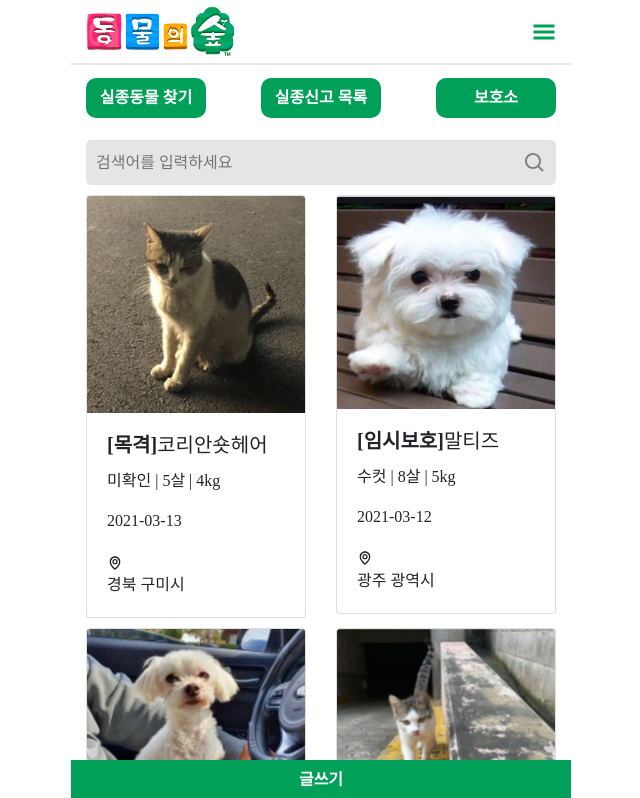
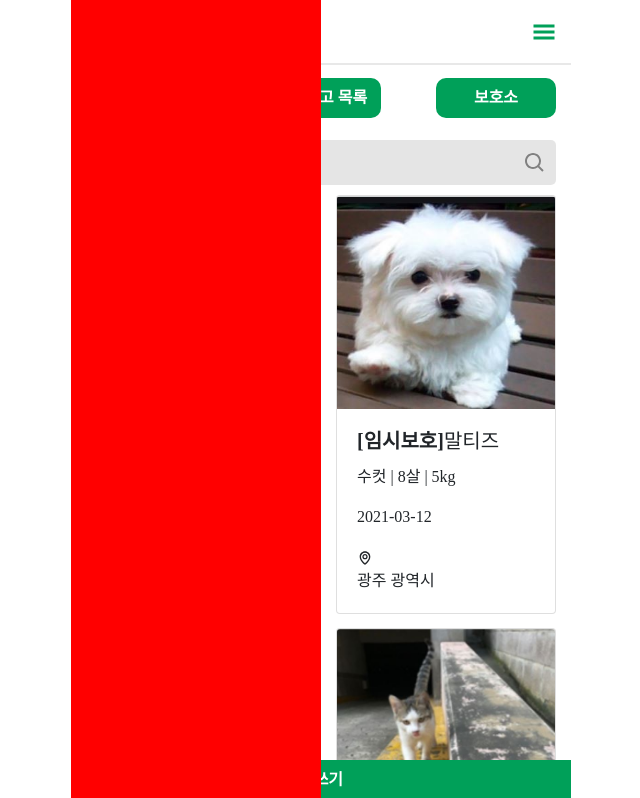
Before and after one commit to imdaxsz/missing-animal-project, a React (Create React App) app in the folder front-end/: page / in a window 1280 px wide. Shown: the top 798 px of the page, without its empty margins (319-959 px from the left). Built offline with nearby package versions, Linux system fonts and the light colour scheme; a web font is replaced by a local one.

Commit message:
사이드바 제작중..

```diff
--- a/front-end/src/App.js
+++ b/front-end/src/App.js
@@ -6,7 +6,6 @@ import MainMenu from "./components/MainMenu/MainMenuContainer";
 import WriteButton from "./components/WriteButton/WriteButtonContainer";
 import { createGlobalStyle } from "styled-components";
 import {Link, Route, Switch} from 'react-router-dom'
-
 const GlobalStyle = createGlobalStyle`
   body{
     max-width:500px;
@@ -37,7 +36,6 @@ function App() {
         <Route exact path="/"><Main/></Route>
         <Route path="/writePost"><WritePost></WritePost></Route>
       </Wrapper>
-
       <WriteButton></WriteButton>
     </>
   );
--- a/front-end/src/components/Header/HeaderContainer.js
+++ b/front-end/src/components/Header/HeaderContainer.js
@@ -1,7 +1,6 @@
 import React from "react";
 import HeaderPresenter from './HeaderPresenter'
 function HeaderContainer() {
-  const DogHouseImgSrc = "../assets/icons/Animals-Dog-House-icon.png";
   return (
     <div>
       <HeaderPresenter></HeaderPresenter>
--- a/front-end/src/components/Header/HeaderPresenter.js
+++ b/front-end/src/components/Header/HeaderPresenter.js
@@ -2,6 +2,8 @@ import styled from "styled-components";
 import React from "react";
 import {GiHamburgerMenu} from 'react-icons/gi'
 import HeaderIcon from '../../assets/img/logo.png'
+import {Link} from 'react-router-dom'
+import SideBar from '../SideBar/SideBar'
 const HeaderContainer = styled.div`
   background-color:white;
   height:65px;
@@ -26,9 +28,10 @@ function HeaderPresenter() {
   return (
     <div>
         <HeaderContainer>
-            <HeaderImg src={HeaderIcon}></HeaderImg>
+            <Link to="/" ><HeaderImg src={HeaderIcon}></HeaderImg></Link>
             <GiHamburgerMenu size="24" color="#00a059"></GiHamburgerMenu>
         </HeaderContainer>
+        <SideBar></SideBar>
     </div>
   );
 }
--- /dev/null
+++ b/front-end/src/components/SideBar/SideBar.js
@@ -0,0 +1,27 @@
+import React from "react";
+import styled, { css } from "styled-components";
+
+const StyledSideBar = styled.div`
+  background-color: red;
+  height: 100vh;
+  z-index: 99;
+  position: fixed;
+
+  ${(props) =>
+    props.mode === "open"
+      ? css`
+          width: 250px;
+        `
+      : css`
+          width: 0;
+        `};
+`;
+function SideBar() {
+  return (
+    <>
+      <StyledSideBar mode={"open"}></StyledSideBar>
+    </>
+  );
+}
+
+export default SideBar;
--- a/front-end/src/components/WriteButton/WriteButtonPresenter.js
+++ b/front-end/src/components/WriteButton/WriteButtonPresenter.js
@@ -1,10 +1,6 @@
 import styled, { css } from "styled-components";
 import React from "react";
-
-const Wrapper = styled.div`
-  display: flex;
-  justify-content: center;
-  `
+import {Link} from 'react-router-dom'
 const FloatingButton = styled.button`
   color: white;
   font-weight: bold;
@@ -24,9 +20,8 @@ const FloatingButton = styled.button`
 function WriteButtonPresenter() {
   return (
     <div>
-      <Wrapper>
-        <FloatingButton>글쓰기</FloatingButton>
-      </Wrapper>
+        <Link to="/writePost"><FloatingButton>글쓰기</FloatingButton></Link>
+
     </div>
   );
 }
--- a/front-end/src/pages/Main/MainPresenter.js
+++ b/front-end/src/pages/Main/MainPresenter.js
@@ -3,6 +3,7 @@ import data from "../../data/data.json";
 import { useState } from "react";
 import { BiMap } from "react-icons/bi";
 import SearchBar from '../../components/SearchBar/SearchBar'
+
 function MainPresenter() {
   return (
     <div>
@@ -16,6 +17,8 @@ function MainPresenter() {
           );
         })}
       </Row>
+
+
     </div>
   );
 }
--- a/front-end/src/pages/WritePost/WritePostPresenter.js
+++ b/front-end/src/pages/WritePost/WritePostPresenter.js
@@ -8,7 +8,7 @@ const StyledContainer = styled.div`
 function WritePostPresenter() {
   return (
     <>
-      <StyledContainer></StyledContainer>
+      <StyledContainer>작성폼 예정</StyledContainer>
     </>
   );
 }
```
